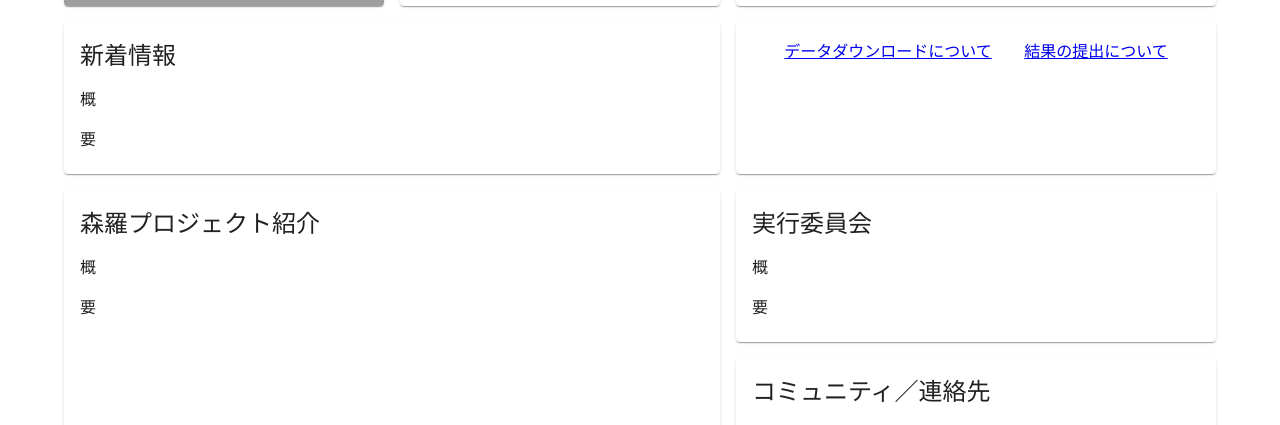
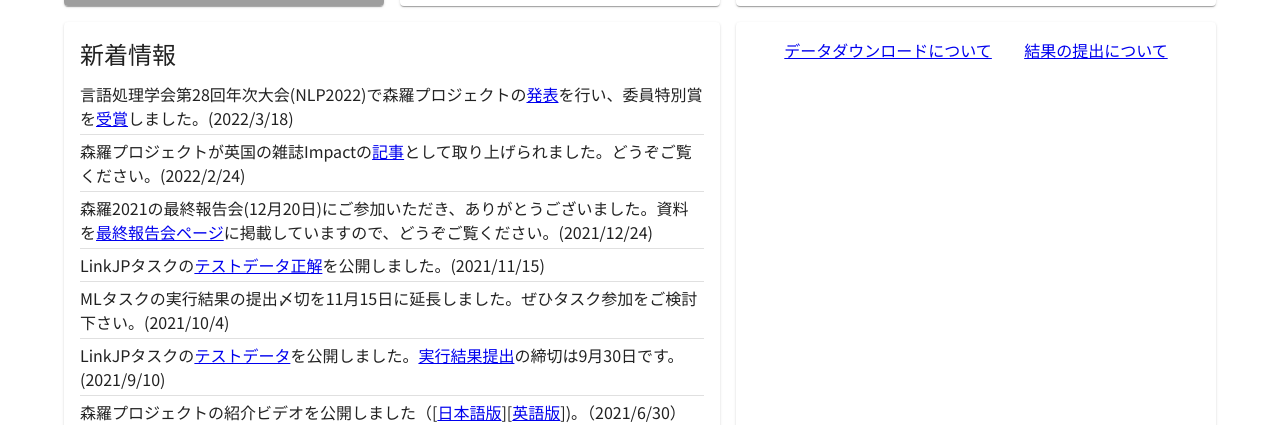
Before and after one commit to besna-institute/udagawa-shinra-project, a Next.js app: page /udagawa-shinra-project/ in a window 1280 px wide. Shown: the part 512-937 px from the top of the page. Built offline with nearby package versions, Linux system fonts and the light colour scheme; grey boxes are pictures that could not be loaded.

Commit message:
Add news

```diff
--- /dev/null
+++ b/components/NewsList.tsx
@@ -0,0 +1,17 @@
+import { List, ListItem, ListItemText, Divider } from "@mui/material";
+
+interface Props {
+  items: JSX.Element[];
+}
+
+export const NewsList = ({ items }: Props) => {
+  const newsItems = items.map((item, index) => (
+    <>
+      <ListItem key={index} disablePadding>
+        <ListItemText primary={item} />
+      </ListItem>
+      <Divider component="li" />
+    </>
+  ));
+  return <List>{newsItems}</List>;
+};
--- a/pages/index.tsx
+++ b/pages/index.tsx
@@ -1,6 +1,64 @@
 import type { NextPage } from "next";
 import Link from "next/link";
+import { NewsList } from "../components/NewsList";
 import { Box, Paper, CardContent, CardMedia, Card } from "@mui/material";
+
+const newsItems = [
+  <>
+    言語処理学会第28回年次大会(NLP2022)で森羅プロジェクトの
+    <a href="https://drive.google.com/file/d/1fHXpMsTc1AMu19aDGzIHz6GLKJbRJMae/view?usp=sharing">
+      発表
+    </a>
+    を行い、委員特別賞を
+    <a href="http://shinra-project.info/wp-content/uploads/sites/8/2022/03/委員特別賞.png">
+      受賞
+    </a>
+    しました。(2022/3/18)
+  </>,
+  <>
+    <span>
+      森羅プロジェクトが英国の雑誌Impactの
+      <a href="http://shinra-project.info/wp-content/uploads/sites/8/2022/02/Impact-publication.pdf">
+        記事
+      </a>
+      として取り上げられました。どうぞご覧ください。(2022/2/24)
+    </span>
+  </>,
+  <>
+    森羅2021の最終報告会(12月20日)にご参加いただき、ありがとうございました。資料を
+    <a href="http://shinra-project.info/shinra2021-final-report-meeting/">
+      最終報告会ページ
+    </a>
+    に掲載していますので、どうぞご覧ください。(2021/12/24)
+  </>,
+  <>
+    LinkJPタスクの
+    <a href="https://drive.google.com/file/d/1Lqy480YwG8SbTWz56I_w6IKEw421n5IM/view?usp=sharing">
+      テストデータ正解
+    </a>
+    を公開しました。(2021/11/15)
+  </>,
+  <>
+    MLタスクの実行結果の提出〆切を11月15日に延長しました。ぜひタスク参加をご検討下さい。(2021/10/4)
+  </>,
+  <>
+    LinkJPタスクの
+    <a href="https://drive.google.com/file/d/1iEciat50vSaGJ9d9FQz20k8eRt2mMGN7/view?usp=sharing">
+      テストデータ
+    </a>
+    を公開しました。
+    <a href="http://shinra-project.info/shinra2021linkjp/result_submission/">
+      実行結果提出
+    </a>
+    の締切は9月30日です。(2021/9/10)
+  </>,
+  <>
+    森羅プロジェクトの紹介ビデオを公開しました（[
+    <a href="https://www.youtube.com/watch?v=lCYj3x6pu1w">日本語版</a>][
+    <a href="https://www.youtube.com/watch?v=yQ2xeq7rbeU">英語版</a>
+    ])。（2021/6/30）
+  </>,
+];
 
 const Home: NextPage = () => {
   return (
@@ -60,8 +118,7 @@
       >
         <CardContent>
           <h2>新着情報</h2>
-          <p>概</p>
-          <p>要</p>
+          <NewsList items={newsItems} />
         </CardContent>
       </Card>
       <Card
```
